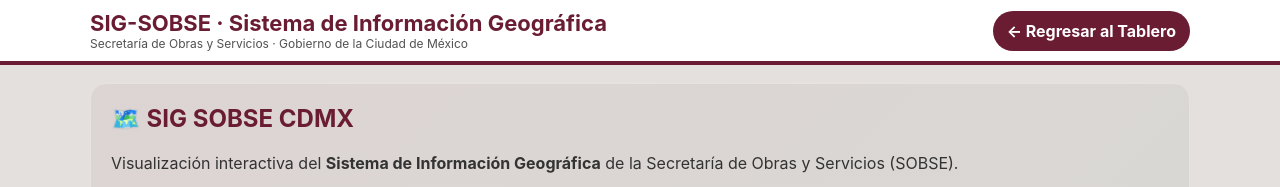
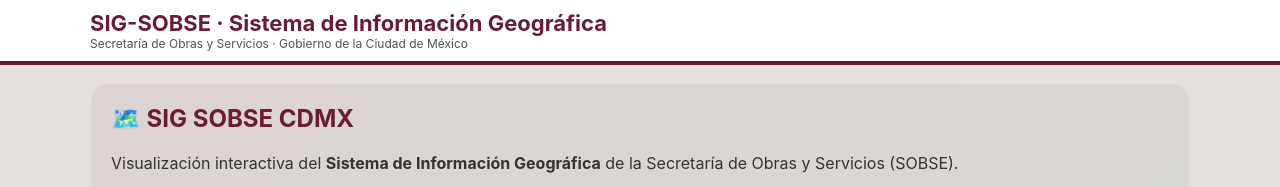
Before and after one commit to gaelhm1906/SIG-SOBSE, a plain HTML site: page index.html in a window 1280 px wide. Shown: the top 187 px of the page. Drawn offline with Linux system fonts and the light colour scheme; grey boxes are pictures that could not be loaded.

Commit message:
Update index.html

```diff
--- a/index.html
+++ b/index.html
@@ -27,7 +27,6 @@
       <h1>SIG-SOBSE · Sistema de Información Geográfica</h1>
       <p>Secretaría de Obras y Servicios · Gobierno de la Ciudad de México</p>
     </div>
-    <a class="btn" href="index_actualizado.html">← Regresar al Tablero</a>
   </div>
 </header>
 
```
